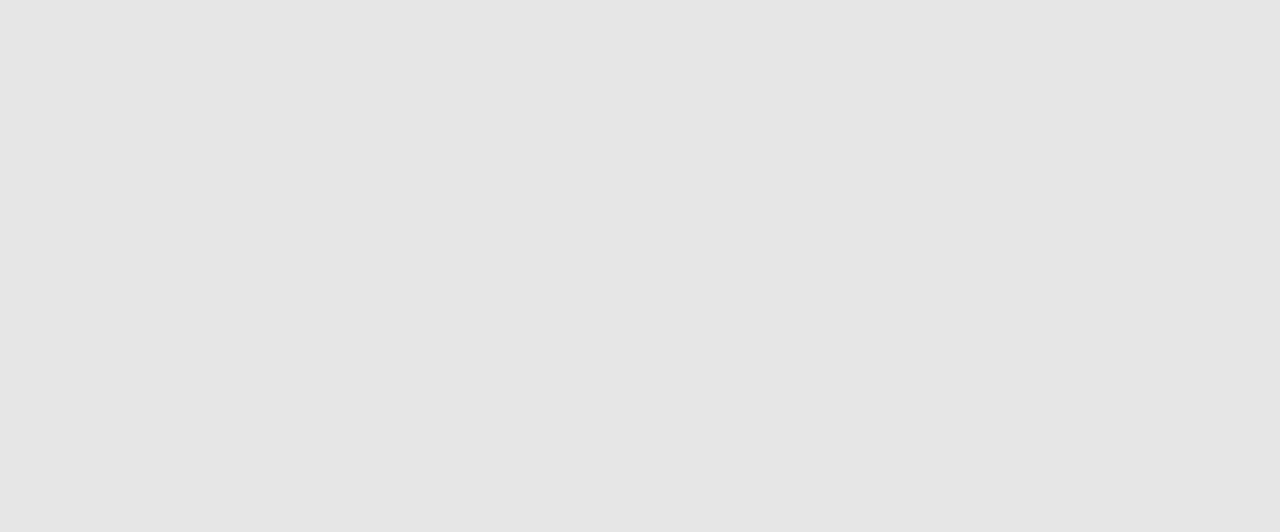
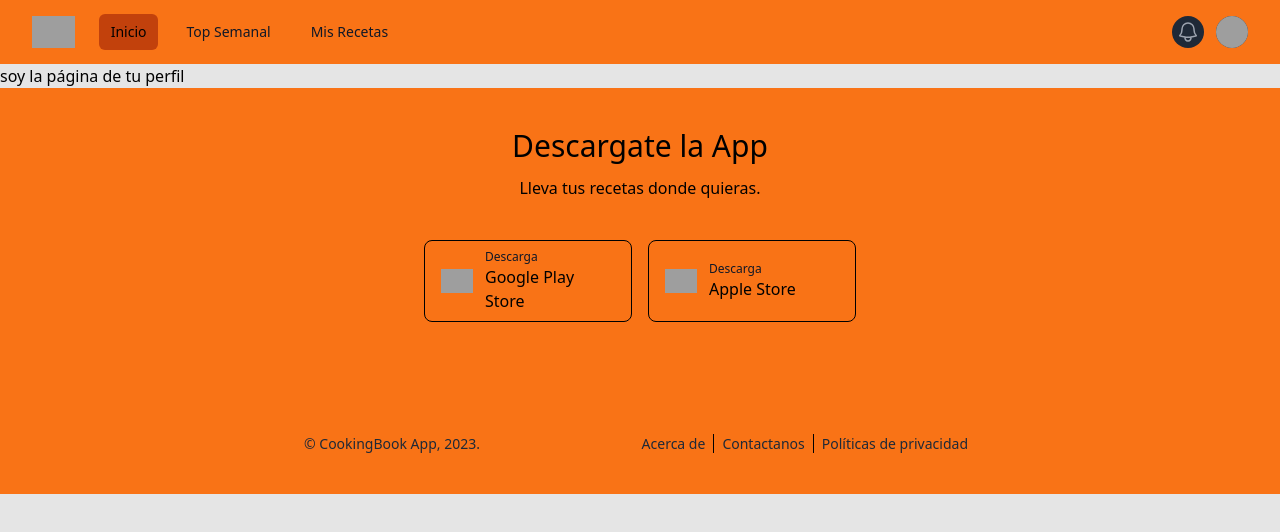
Before and after one commit to leombpunk/recetas-de-cocina, a React (Create React App) app in the folder recipe-book-app/: page /profile in a window 1280 px wide. Before the commit this address had no page. Shown: the top 532 px of the page. Built offline with nearby package versions, Linux system fonts and the light colour scheme; grey boxes are pictures that could not be loaded.

Commit message:
archivos de paginas basicas

```diff
--- a/recipe-book-app/src/App.js
+++ b/recipe-book-app/src/App.js
@@ -2,19 +2,22 @@
 import './App.css'
 import { BrowserRouter, Route, Routes } from  'react-router-dom'
 import AppContainer from './components/AppContainer'
-import { HomePage } from './pages/index'
 import NavigationRoutes from './utils/NavigationRoutes'
+import { HomePage, NotFoundPage, LoginPage, ProfilePage, RecipePage, RegisterPage } from './pages/index'
 
 const App = () => {
   return (
     <BrowserRouter>
       <Routes>
+        <Route path={NavigationRoutes.Login} element={<LoginPage />} ></Route>
+        <Route path={NavigationRoutes.Register} element={<RegisterPage />} ></Route>
         <Route element={<AppContainer />}>
           <Route path={NavigationRoutes.Home} element={<HomePage />} ></Route>
+          <Route path={NavigationRoutes.Profile} element={<ProfilePage />} ></Route>
+          <Route path={NavigationRoutes.Recipe} element={<RecipePage />} ></Route>
+          <Route path={"*"} element={<NotFoundPage/>}/>
         </Route>
-        {/* <Route path={"*"} element={<NotFound/>}/> */}
       </Routes>
-      {/* <AppContainer /> */}
     </BrowserRouter>
   )
 }
--- a/recipe-book-app/src/components/AppContainer.jsx
+++ b/recipe-book-app/src/components/AppContainer.jsx
@@ -1,15 +1,11 @@
 import { Outlet } from "react-router-dom"
 import Footer from "./footer/Footer"
 import Header2 from "./header/Header2"
-import RecipeCard from "./recipe-card/RecipeCard"
-import SearchBar from "./search-bar/Searrch-bar"
 
 const AppContainer = () => {
     return (
         <>
             <Header2 />
-            {/* <SearchBar />
-            <RecipeCard />       */}
             <Outlet />
             <Footer />
         </>
--- a/recipe-book-app/src/components/footer/Footer.jsx
+++ b/recipe-book-app/src/components/footer/Footer.jsx
@@ -2,34 +2,34 @@ const Footer = () => {
     return (
         <>
             <footer>
-                <div class=" bg-orange-500">
-                    <div class="max-w-2xl mx-auto text-black py-10">
-                        <div class="text-center">
-                            <h3 class="text-3xl mb-3"> Download our fitness app </h3>
-                            <p> Stay fit. All day, every day. </p>
-                            <div class="flex justify-center my-10">
-                                <div class="flex items-center border  rounded-lg px-4 py-2 w-52 mx-2">
-                                    <img src="https://cdn-icons-png.flaticon.com/512/888/888857.png" class="w-7 md:w-8" alt="descarga la app desde la play store"/>
-                                    <div class="text-left ml-3">
-                                        <p class='text-xs text-gray-900'>Descarga</p>
-                                        <p class="text-sm md:text-base"> Google Play Store </p>
+                <div className=" bg-orange-500">
+                    <div className="max-w-2xl mx-auto text-black py-10">
+                        <div className="text-center">
+                            <h3 className="text-3xl mb-3">Descargate la App</h3>
+                            <p> Lleva tus recetas donde quieras.</p>
+                            <div className="flex justify-center my-10">
+                                <div className="flex items-center border border-black  rounded-lg px-4 py-2 w-52 mx-2">
+                                    <img src="https://cdn-icons-png.flaticon.com/512/888/888857.png" className="w-7 md:w-8" alt="descarga la app desde la play store"/>
+                                    <div className="text-left ml-3">
+                                        <p className='text-xs text-gray-900'>Descarga</p>
+                                        <p className="text-sm md:text-base"> Google Play Store </p>
                                     </div>
                                 </div>
-                                <div class="flex items-center border  rounded-lg px-4 py-2 w-52 mx-2">
-                                    <img src="https://cdn-icons-png.flaticon.com/512/888/888841.png" class="w-7 md:w-8" alt="descarga la app desde la apple store"/>
-                                    <div class="text-left ml-3">
-                                        <p class='text-xs text-gray-900'>Descarga</p>
-                                        <p class="text-sm md:text-base"> Apple Store </p>
+                                <div className="flex items-center border border-black rounded-lg px-4 py-2 w-52 mx-2">
+                                    <img src="https://cdn-icons-png.flaticon.com/512/888/888841.png" className="w-7 md:w-8" alt="descarga la app desde la apple store"/>
+                                    <div className="text-left ml-3">
+                                        <p className='text-xs text-gray-900'>Descarga</p>
+                                        <p className="text-sm md:text-base"> Apple Store </p>
                                     </div>
                                 </div>
                             </div>
                         </div>
-                        <div class="mt-28 flex flex-col md:flex-row md:justify-between items-center text-sm text-gray-800">
-                            <p class="order-2 md:order-1 mt-8 md:mt-0"> &copy; Beautiful Footer, 2021. </p>
-                            <div class="order-1 md:order-2">
-                                <span class="px-2">About us</span>
-                                <span class="px-2 border-l">Contact us</span>
-                                <span class="px-2 border-l">Privacy Policy</span>
+                        <div className="mt-28 flex flex-col md:flex-row md:justify-between items-center text-sm text-gray-800">
+                            <p className="order-2 md:order-1 mt-8 md:mt-0"> &copy; CookingBook App, 2023. </p>
+                            <div className="order-1 md:order-2">
+                                <span className="px-2">Acerca de</span>
+                                <span className="px-2 border-l border-black">Contactanos</span>
+                                <span className="px-2 border-l border-black">Políticas de privacidad</span>
                             </div>
                         </div>
                     </div>
--- /dev/null
+++ b/recipe-book-app/src/pages/LoginPage.jsx
@@ -0,0 +1,9 @@
+const LoginPage = () => {
+    return (
+        <>
+            <span>soy una pagina de login</span>
+        </>
+    )
+}
+
+export default LoginPage;
--- /dev/null
+++ b/recipe-book-app/src/pages/NotFoundPage.jsx
@@ -0,0 +1,27 @@
+const NotFoundPage = () => {
+    return (
+    <>
+      <main className="grid min-h-full place-items-center bg-orange-300 px-6 py-24 sm:py-32 lg:px-8">
+        <div className="text-center">
+          <p className="text-3xl font-semibold text-gray-900">404</p>
+          <h1 className="mt-4 text-3xl font-bold tracking-tight text-gray-900 sm:text-5xl">Pagina no encontrada</h1>
+          <p className="mt-6 text-2x1 leading-7 text-gray-800">Que ha pachao!</p>
+          <img className="mt-3" alt="error-404-page-not-found" src={require("../assets/images/this-is-fine-404.gif")} />
+          <div className="mt-10 flex items-center justify-center gap-x-6">
+            <a
+              href="#asd"
+              className="rounded-md bg-orange-600 px-3.5 py-2.5 text-sm font-semibold text-black shadow-sm hover:bg-orange-500 focus-visible:outline focus-visible:outline-2 focus-visible:outline-offset-2 focus-visible:outline-orange-600"
+            >
+              Volver al inicio
+            </a>
+            {/* <a href="#asd" className="text-sm font-semibold text-gray-900">
+              Contact support <span aria-hidden="true">&rarr;</span>
+            </a> */}
+          </div>
+        </div>
+      </main>
+    </>
+  )
+}
+
+export default NotFoundPage;
--- /dev/null
+++ b/recipe-book-app/src/pages/ProfilePage.jsx
@@ -0,0 +1,9 @@
+const ProfilePage = () => {
+    return (
+        <>
+            <span>soy la página de tu perfil</span>
+        </>
+    )
+}
+
+export default ProfilePage;
--- /dev/null
+++ b/recipe-book-app/src/pages/RecipePage.jsx
@@ -0,0 +1,9 @@
+const RecipePage = () => {
+    return (
+        <>
+            <sapn>soy una pagina para ver y editar tus propias recetas</sapn>
+        </>
+    )
+}
+
+export default RecipePage;
--- /dev/null
+++ b/recipe-book-app/src/pages/RegisterPage.jsx
@@ -0,0 +1,9 @@
+const RegisterPage = () => {
+    return (
+        <>
+            <span>soy una pagina para registrarte</span>
+        </>
+    )
+}
+
+export default RegisterPage;
--- a/recipe-book-app/src/pages/index.jsx
+++ b/recipe-book-app/src/pages/index.jsx
@@ -1 +1,6 @@
 export { default as HomePage } from './HomePage'
+export { default as LoginPage } from './LoginPage'
+export { default as NotFoundPage } from './NotFoundPage'
+export { default as ProfilePage } from './ProfilePage'
+export { default as RegisterPage } from './RegisterPage'
+export { default as RecipePage } from './RecipePage'
--- a/recipe-book-app/src/utils/NavigationRoutes.jsx
+++ b/recipe-book-app/src/utils/NavigationRoutes.jsx
@@ -2,6 +2,7 @@ const NavigationRoutes = {
     Home: '/',
     Profile: '/profile',
     Recipes: '/recipes',
+    Recipe: '/recipe',
     Login: '/login',
     Register: '/register',
 }
```
Also changed, not shown: recipe-book-app/src/assets/images/this-is-fine-404.gif (added).
